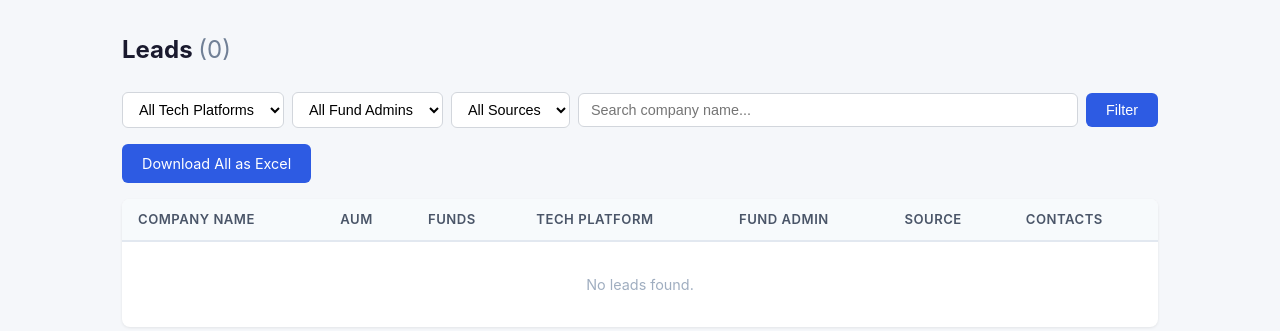
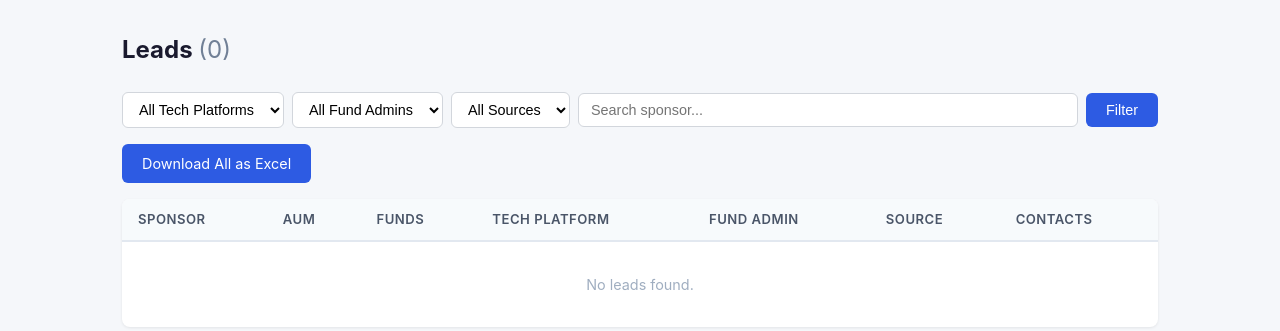
Before and after one commit to loop9540/lead-finder, a Flask app: page /leads in a window 1280 px wide. Shown: the part 56-387 px from the top of the page. Run offline with Flask 3, Linux system fonts and the light colour scheme; data that the repository does not hold is empty.

Commit message:
Rename Company Name to Sponsor across the app
Co-Authored-By: Claude Opus 4.6 (1M context) <noreply@anthropic.com>

```diff
--- a/templates/contacts.html
+++ b/templates/contacts.html
@@ -4,7 +4,7 @@
 <h1>Contacts <span class="count">({{ total }})</span></h1>
 
 <form class="filters" method="get">
-    <input type="text" name="q" value="{{ search }}" placeholder="Search name, email, or company...">
+    <input type="text" name="q" value="{{ search }}" placeholder="Search name, email, or sponsor...">
     <button type="submit">Search</button>
     {% if search %}
     <a href="{{ url_for('contacts') }}" class="btn-link">Clear</a>
@@ -16,7 +16,7 @@
         <tr>
             <th>Name</th>
             <th>Title</th>
-            <th>Company (9at)</th>
+            <th>Sponsor (9at)</th>
             <th>Platform</th>
             <th>Email</th>
             <th>Status</th>
--- a/templates/lead_detail.html
+++ b/templates/lead_detail.html
@@ -1,7 +1,7 @@
 {% extends "base.html" %}
-{% block title %}{{ lead.company_name }} — Lead Finder{% endblock %}
+{% block title %}{{ lead.company_name }} <span class="count">(Sponsor)</span> — Lead Finder{% endblock %}
 {% block content %}
-<h1>{{ lead.company_name }}</h1>
+<h1>{{ lead.company_name }} <span class="count">(Sponsor)</span></h1>
 
 <div class="run-info">
     {% if lead.aum %}<p><strong>AUM:</strong> ${{ "{:,.0f}".format(lead.aum / 1000000) }}M</p>{% endif %}
--- a/templates/leads.html
+++ b/templates/leads.html
@@ -22,7 +22,7 @@
         <option value="{{ s }}" {% if s == source %}selected{% endif %}>{{ s }}</option>
         {% endfor %}
     </select>
-    <input type="text" name="q" value="{{ search }}" placeholder="Search company name...">
+    <input type="text" name="q" value="{{ search }}" placeholder="Search sponsor...">
     <button type="submit">Filter</button>
     {% if platform or admin or source or search %}
     <a href="{{ url_for('leads') }}" class="btn-link">Clear</a>
@@ -36,7 +36,7 @@
 <table>
     <thead>
         <tr>
-            <th>Company Name</th>
+            <th>Sponsor</th>
             <th>AUM</th>
             <th>Funds</th>
             <th>Tech Platform</th>
```
Also changed, not shown: docs/app.js (+4 -4 lines).
